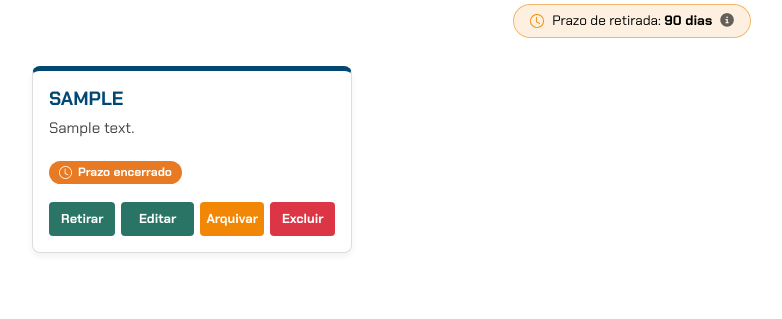
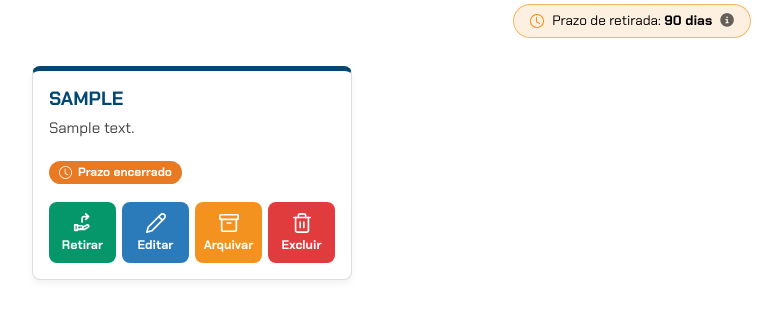
Before and after one commit to Localiza-Mais-603/localiza-mais-senai, a Flask app: page /visualizar-itens in a window 1280 px wide. Shown: the part 282-601 px from the top of the page, without its empty margins (8-790 px from the left). Run offline with Flask 3, Linux system fonts and the light colour scheme; the visitor is signed in with stand-in values (Sample User, id 1); tables that the repository leaves empty hold one stand-in row (values such as "Sample post"); grey boxes labelled with a size stand in for pictures from a placeholder-image service; some libraries are stand-ins or nearby versions.

Commit message:
modify: botões da coordenação dinamicos

```diff
--- a/static/css/visualizar_itens.css
+++ b/static/css/visualizar_itens.css
@@ -320,66 +320,85 @@ body {
   margin-bottom: 12px;
 }
 
-/* BOTÕES DE AÇÃO DA COORDENAÇÃO (EDITAR, ARQUIVAR, EXCLUIR) */
+/* BOTÕES DE AÇÃO DA COORDENAÇÃO (RETIRAR, EDITAR, ARQUIVAR, EXCLUIR) */
 .itens-card .card-botoes-acao {
-  display: flex;
+  display: grid;
+  grid-template-columns: repeat(4, 1fr);
   gap: 6px;
   padding: 0 16px 16px;
   margin-top: auto;
   width: 100%;
 }
 
-.btn-editar-card,
-.btn-arquivar-card,
-.btn-excluir-card {
-  flex: 1;
-  border: none;
-  padding: 7px 4px;
-  border-radius: 4px;
-  font-size: 13px;
-  font-weight: 700;
-  cursor: pointer;
-  text-align: center;
-  text-decoration: none;
-  transition: background-color 0.2s ease;
-  display: inline-block;
+.itens-card .form-acao {
+  display: flex;
+  margin: 0;
+  width: 100%;
 }
 
-/* EDITAR (VERDE) */
+.btn-acao-card {
+  width: 100%;
+  display: flex;
+  flex-direction: column;
+  align-items: center;
+  justify-content: center;
+  gap: 5px;
+  padding: 10px 2px;
+  border: none;
+  border-radius: 8px;
+  color: #ffffff;
+  font-size: 0.78rem;
+  font-weight: 700;
+  line-height: 1.1;
+  text-decoration: none;
+  cursor: pointer;
+  transition: background-color 0.2s ease, transform 0.15s ease, box-shadow 0.2s ease;
+}
+
+.btn-acao-card svg {
+  flex-shrink: 0;
+  stroke: #ffffff;
+}
+
+.btn-acao-card:hover {
+  transform: translateY(-1px);
+  box-shadow: 0 3px 8px rgba(0, 0, 0, 0.15);
+}
+
+.btn-acao-card:active {
+  transform: translateY(0);
+}
+
+/* RETIRAR (VERDE) */
+.btn-retirar-card {
+  background-color: #059669;
+}
+.btn-retirar-card:hover {
+  background-color: #047857;
+}
+
+/* EDITAR (AZUL) */
 .btn-editar-card {
-  background-color: #297464;
-  color: #ffffff !important;
+  background-color: #2b7bba;
 }
 .btn-editar-card:hover {
-  background-color: #1f574b;
+  background-color: #236599;
 }
 
-/* ARQUIVAR (LARANJA/AMARELO) */
+/* ARQUIVAR (LARANJA) */
 .btn-arquivar-card {
-  background-color: #F28705;
-  color: #ffffff !important;
+  background-color: #f3921f;
 }
 .btn-arquivar-card:hover {
-  background-color: #d67400;
+  background-color: #d97e12;
 }
 
 /* EXCLUIR (VERMELHO) */
 .btn-excluir-card {
-  background-color: #dc3545;
-  color: #ffffff !important;
+  background-color: #e03c3e;
 }
 .btn-excluir-card:hover {
-  background-color: #c82333;
-}
-
-.itens-card .form-acao {
-  flex: 1;
-  display: flex;
-  margin: 0;
-}
-
-.itens-card .form-acao button {
-  width: 100%;
+  background-color: #c52e30;
 }
 
 /* MODAL DE DETALHES */
@@ -539,43 +558,6 @@ body {
   transition: background-color 0.2s;
 }
 
-
-.btn-retirar-card {
-  background-color: #2B7566 !important;
-  color: #ffffff !important;
-  border: none !important;
-  padding: 6px 12px;
-  border-radius: 4px;
-  font-size: 0.8rem;
-  font-weight: bold;
-  text-transform: uppercase;
-  cursor: pointer;
-  transition: background-color 0.2s;
-  text-transform: none
-}
-
-.btn-retirar-card:hover {
-  background-color: #1e5247 !important;
-}
-
-
-.btn-retirar-card {
-  background-color: #2B7566 !important;
-  color: #ffffff !important;
-  border: none !important;
-  padding: 6px 12px;
-  border-radius: 4px;
-  font-size: 0.8rem;
-  font-weight: bold;
-  text-transform: uppercase;
-  cursor: pointer;
-  transition: background-color 0.2s;
-  text-transform: none
-}
-
-.btn-retirar-card:hover {
-  background-color: #1e5247 !important;
-}
 
 /* MODAL CADASTRAR ITEM - LARGURA E ALINHAMENTO */
 .modal-cadastro-container {
--- a/templates/visualizar_itens.html
+++ b/templates/visualizar_itens.html
@@ -312,36 +312,61 @@
                             {% endif %}
                         </div>
 
-                        {% if session.get('perfil') == 'coordenacao' %}
+                       {% if session.get('perfil') == 'coordenacao' %}
                         <div class="card-botoes-acao" onclick="event.stopPropagation()">
 
-                            <button type="button" class="btn-retirar-card"
+                            <button type="button" class="btn-acao-card btn-retirar-card"
                                 data-id="{{ item.id_item }}"
                                 data-nome="{{ item.item }}"
                                 onclick="abrirModalRetirar(this.dataset.id, this.dataset.nome)">
-                                Retirar
+                                <svg width="22" height="22" viewBox="0 0 24 24" fill="none" stroke="currentColor"
+                                    stroke-width="1.8" stroke-linecap="round" stroke-linejoin="round" aria-hidden="true">
+                                    <path d="M11 11V7a2 2 0 0 1 2-2h5"/>
+                                    <polyline points="15 2 18 5 15 8"/>
+                                    <path d="M3 14h3v6H3z"/>
+                                    <path d="M6 15h4.5a1.5 1.5 0 0 1 1.5 1.5v0a1.5 1.5 0 0 1-1.5 1.5H9"/>
+                                    <path d="M6 19h7.5l4.2-2.5a1.4 1.4 0 0 0-1.4-2.4L12 16.5"/>
+                                </svg>
+                                <span>Retirar</span>
                             </button>
 
-                            <button type="button" class="btn-editar-card"
+                            <button type="button" class="btn-acao-card btn-editar-card"
                                 onclick="abrirModalEdicao(this, '{{ item.id_item }}')">
-                                Editar
+                                <svg width="22" height="22" viewBox="0 0 24 24" fill="none" stroke="currentColor"
+                                    stroke-width="1.8" stroke-linecap="round" stroke-linejoin="round" aria-hidden="true">
+                                    <path d="M17 3a2.85 2.83 0 1 1 4 4L7.5 20.5 2 22l1.5-5.5Z"/>
+                                    <path d="m15 5 4 4"/>
+                                </svg>
+                                <span>Editar</span>
                             </button>
 
                             <form action="{{ url_for('arquivar_item', id_item=item.id_item) }}"
                                 method="POST" class="form-acao form-arquivar"
                                 onclick="event.stopPropagation()">
-
-                                <button type="submit" class="btn-arquivar-card">
-                                    Arquivar
+                                <button type="submit" class="btn-acao-card btn-arquivar-card">
+                                    <svg width="22" height="22" viewBox="0 0 24 24" fill="none" stroke="currentColor"
+                                        stroke-width="1.8" stroke-linecap="round" stroke-linejoin="round" aria-hidden="true">
+                                        <rect width="20" height="5" x="2" y="3" rx="1"/>
+                                        <path d="M4 8v11a2 2 0 0 0 2 2h12a2 2 0 0 0 2-2V8"/>
+                                        <path d="M10 12h4"/>
+                                    </svg>
+                                    <span>Arquivar</span>
                                 </button>
                             </form>
 
                             <form action="{{ url_for('excluir_item', id_item=item.id_item) }}"
                                 method="POST" class="form-acao form-excluir"
                                 onclick="event.stopPropagation()">
-
-                                <button type="submit" class="btn-excluir-card">
-                                    Excluir
+                                <button type="submit" class="btn-acao-card btn-excluir-card">
+                                    <svg width="22" height="22" viewBox="0 0 24 24" fill="none" stroke="currentColor"
+                                        stroke-width="1.8" stroke-linecap="round" stroke-linejoin="round" aria-hidden="true">
+                                        <path d="M3 6h18"/>
+                                        <path d="M19 6v14c0 1-1 2-2 2H7c-1 0-2-1-2-2V6"/>
+                                        <path d="M8 6V4c0-1 1-2 2-2h4c1 0 2 1 2 2v2"/>
+                                        <line x1="10" x2="10" y1="11" y2="17"/>
+                                        <line x1="14" x2="14" y1="11" y2="17"/>
+                                    </svg>
+                                    <span>Excluir</span>
                                 </button>
                             </form>
 
```
